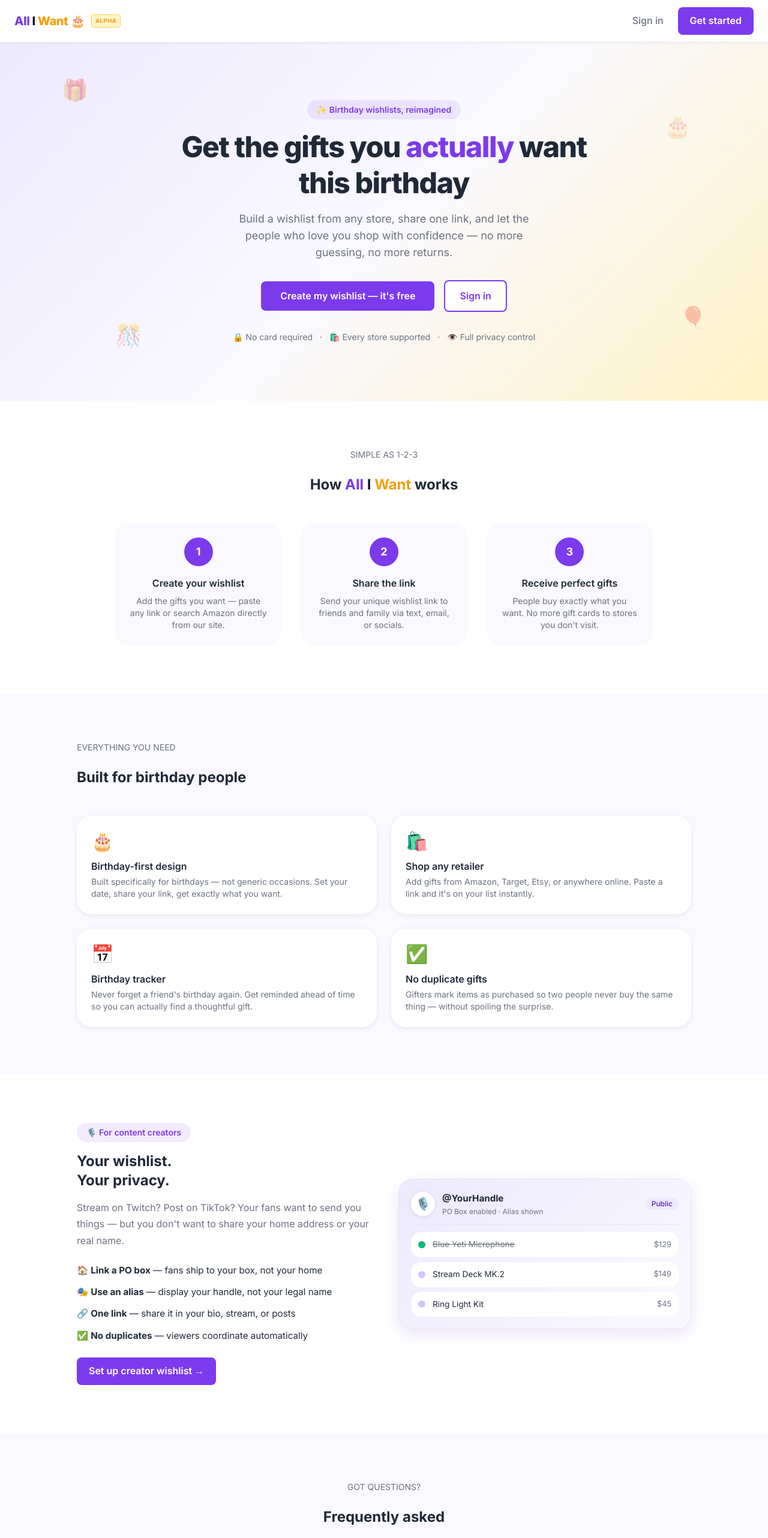
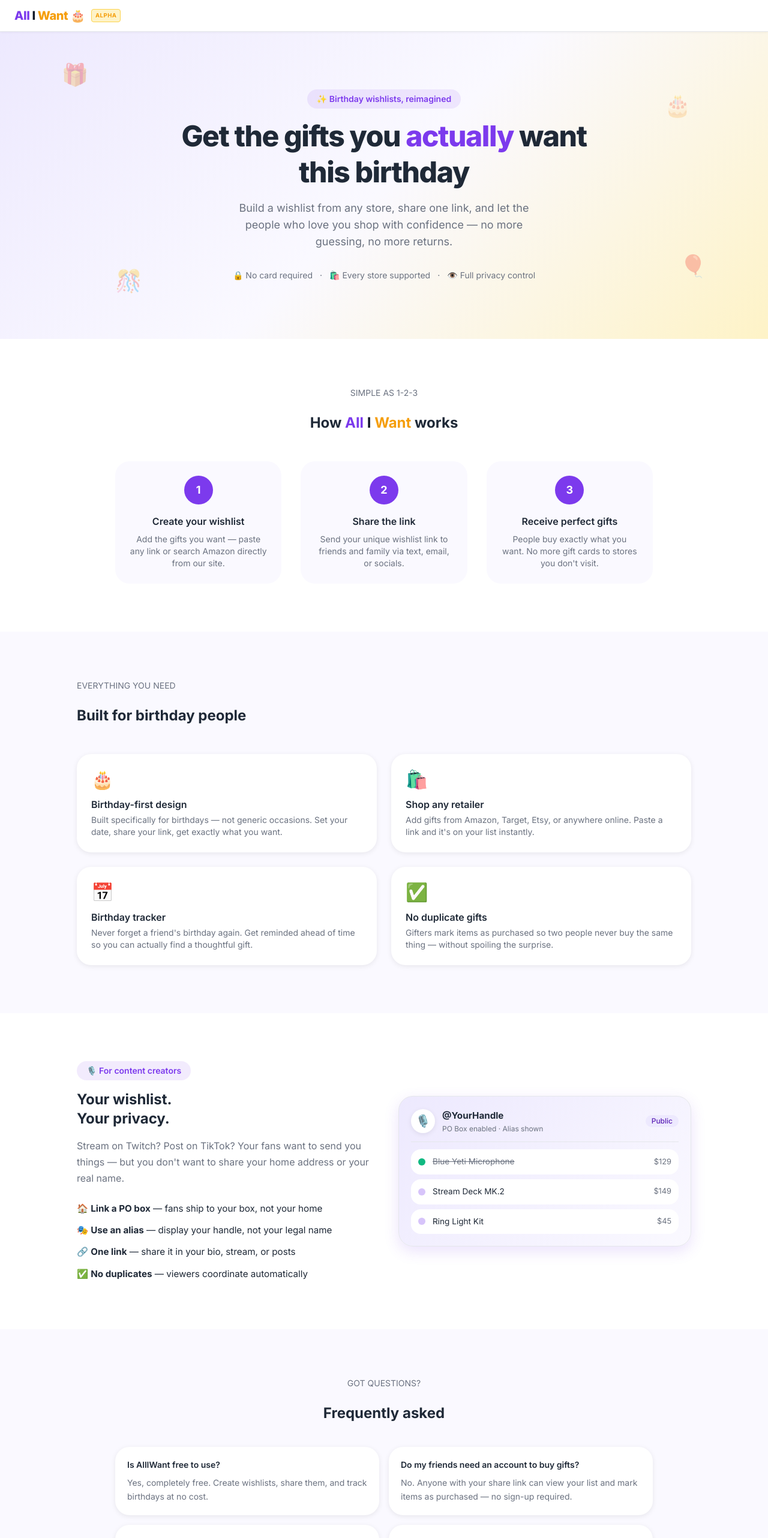
Before and after one commit to The1stAnthony/Wishlist, a React (Vite) app in the folder client/: page / in a window 1280 px wide. Shown: the top 2564 px of the page at 60% size. Built offline with nearby package versions, Linux system fonts and the light colour scheme.

Commit message:
removed hero action until supabase works

```diff
--- a/client/src/components/Navbar.jsx
+++ b/client/src/components/Navbar.jsx
@@ -56,7 +56,7 @@ export default function Navbar() {
 
         {/* Desktop right side */}
         <div className="navbar-actions">
-          {user ? (
+          {user && (
             <>
               <Link to="/profile" className="navbar-user" onClick={closeMenu}>
                 <div className="navbar-avatar">{initials}</div>
@@ -66,14 +66,10 @@ export default function Navbar() {
                 Sign out
               </button>
             </>
-          ) : (
-            <>
-              <Link to="/login"    className="btn-ghost">Sign in</Link>
-              <Link to="/register" className="btn-primary">Get started</Link>
-            </>
           )}
 
-          {/* Hamburger — mobile only */}
+          {/* Hamburger — mobile only, only needed when logged in */}
+          {user && (
             <button
               className={`hamburger ${menuOpen ? 'is-open' : ''}`}
               onClick={() => setMenuOpen((o) => !o)}
@@ -84,6 +80,7 @@ export default function Navbar() {
               <span />
               <span />
             </button>
+          )}
         </div>
       </nav>
 
@@ -103,9 +100,8 @@ export default function Navbar() {
         </div>
 
         <div className="mobile-nav">
-          {user ? (
+          {user && (
             <>
-              {/* User info at top of drawer */}
               <div className="mobile-user-info">
                 <div className="navbar-avatar" style={{ width: 40, height: 40, fontSize: '1rem' }}>
                   {initials}
@@ -131,13 +127,6 @@ export default function Navbar() {
                 Sign out
               </button>
             </>
-          ) : (
-            <>
-              <Link to="/login"    className="mobile-nav-link" onClick={closeMenu}>Sign in</Link>
-              <Link to="/register" className="btn-primary mobile-nav-cta" onClick={closeMenu}>
-                Get started — it's free
-              </Link>
-            </>
           )}
         </div>
       </div>
--- a/client/src/pages/Home.jsx
+++ b/client/src/pages/Home.jsx
@@ -65,22 +65,13 @@ export default function Home() {
           who love you shop with confidence — no more guessing, no more returns.
         </p>
 
+        {user && (
           <div className="hero-actions">
-          {user ? (
             <Link to="/dashboard" className="btn-primary" style={{ fontSize: '1rem', padding: '0.75rem 2rem' }}>
               Go to my dashboard →
             </Link>
-          ) : (
-            <>
-              <Link to="/register" className="btn-primary" style={{ fontSize: '1rem', padding: '0.75rem 2rem' }}>
-                Create my wishlist — it's free
-              </Link>
-              <Link to="/login" className="btn-secondary" style={{ fontSize: '1rem', padding: '0.75rem 1.5rem' }}>
-                Sign in
-              </Link>
-            </>
+          </div>
         )}
-        </div>
 
         {/* Trust bar */}
         <div className="hero-trust">
@@ -144,8 +135,8 @@ export default function Home() {
               <li>🔗 <strong>One link</strong> — share it in your bio, stream, or posts</li>
               <li>✅ <strong>No duplicates</strong> — viewers coordinate automatically</li>
             </ul>
-            {!user && (
-              <Link to="/register" className="btn-primary" style={{ marginTop: '1.5rem', display: 'inline-flex' }}>
+            {user && (
+              <Link to="/dashboard" className="btn-primary" style={{ marginTop: '1.5rem', display: 'inline-flex' }}>
                 Set up creator wishlist →
               </Link>
             )}
@@ -195,17 +186,23 @@ export default function Home() {
       </section>
 
       {/* ── CTA ───────────────────────────────────────────────────────────── */}
-      {!user && (
       <section className="cta-section">
-          <h2 className="cta-title">Ready for your best birthday yet?</h2>
+        <h2 className="cta-title">
+          {user ? 'Ready for your best birthday yet?' : 'Built for birthday people. And their fans.'}
+        </h2>
         <p className="cta-subtitle">
-            Free to use. Works with every store. Takes two minutes to set up.
+          {user
+            ? 'Head to your dashboard to manage your wishlists and birthday tracker.'
+            : 'Free to use. Every store supported. Full privacy control. Launching soon.'}
         </p>
-          <Link to="/register" className="cta-btn">
-            🎂 Create my free wishlist
-          </Link>
+        {user ? (
+          <Link to="/dashboard" className="cta-btn">🎂 Go to my dashboard</Link>
+        ) : (
+          <span className="cta-btn" style={{ cursor: 'default', opacity: 0.9 }}>
+            🚀 Early access coming soon
+          </span>
+        )}
       </section>
-      )}
     </>
   );
 }
```
Also changed, not shown: 1 other file (tests, documents, lock files or other folders). Lines whose indentation alone changed are shown as unchanged.
